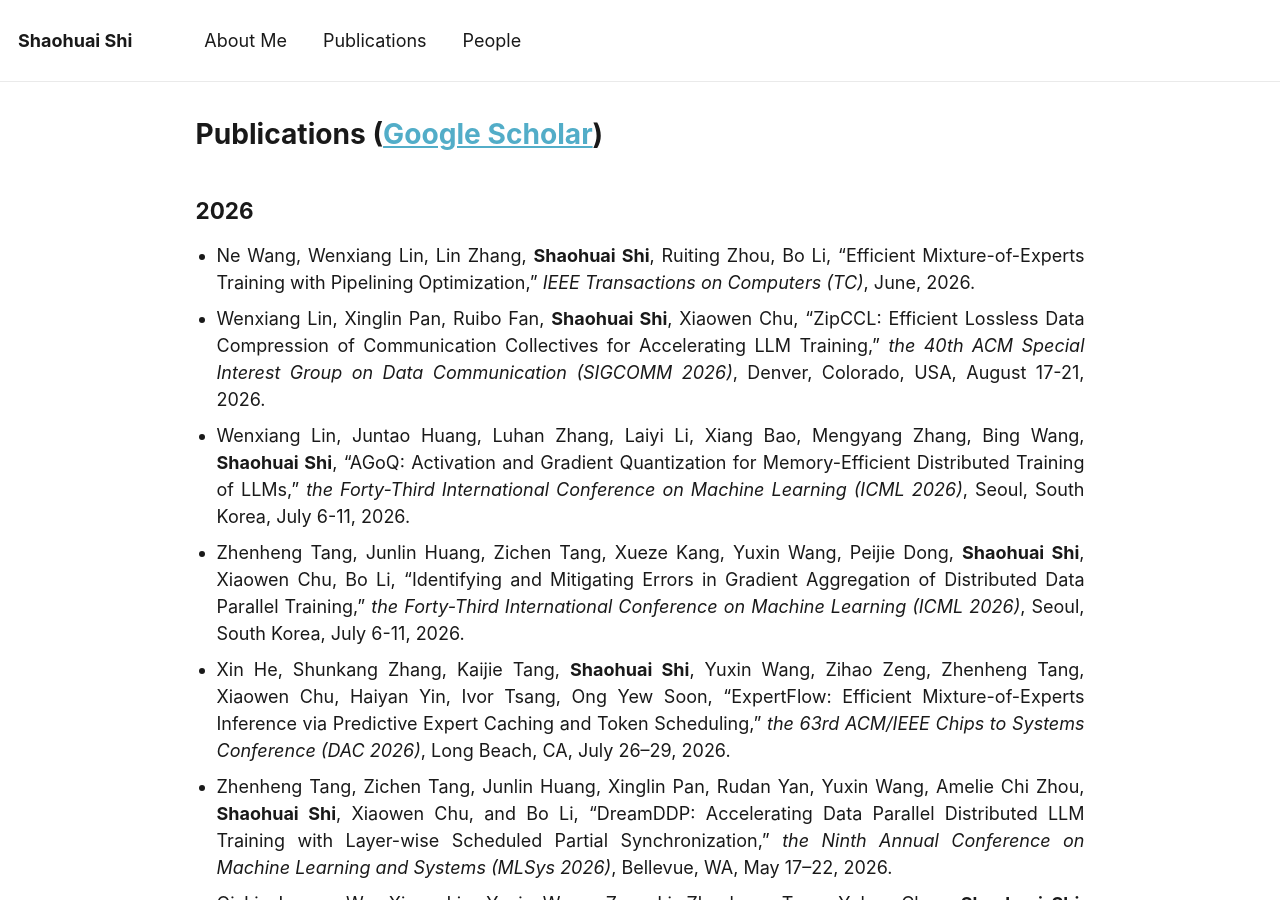
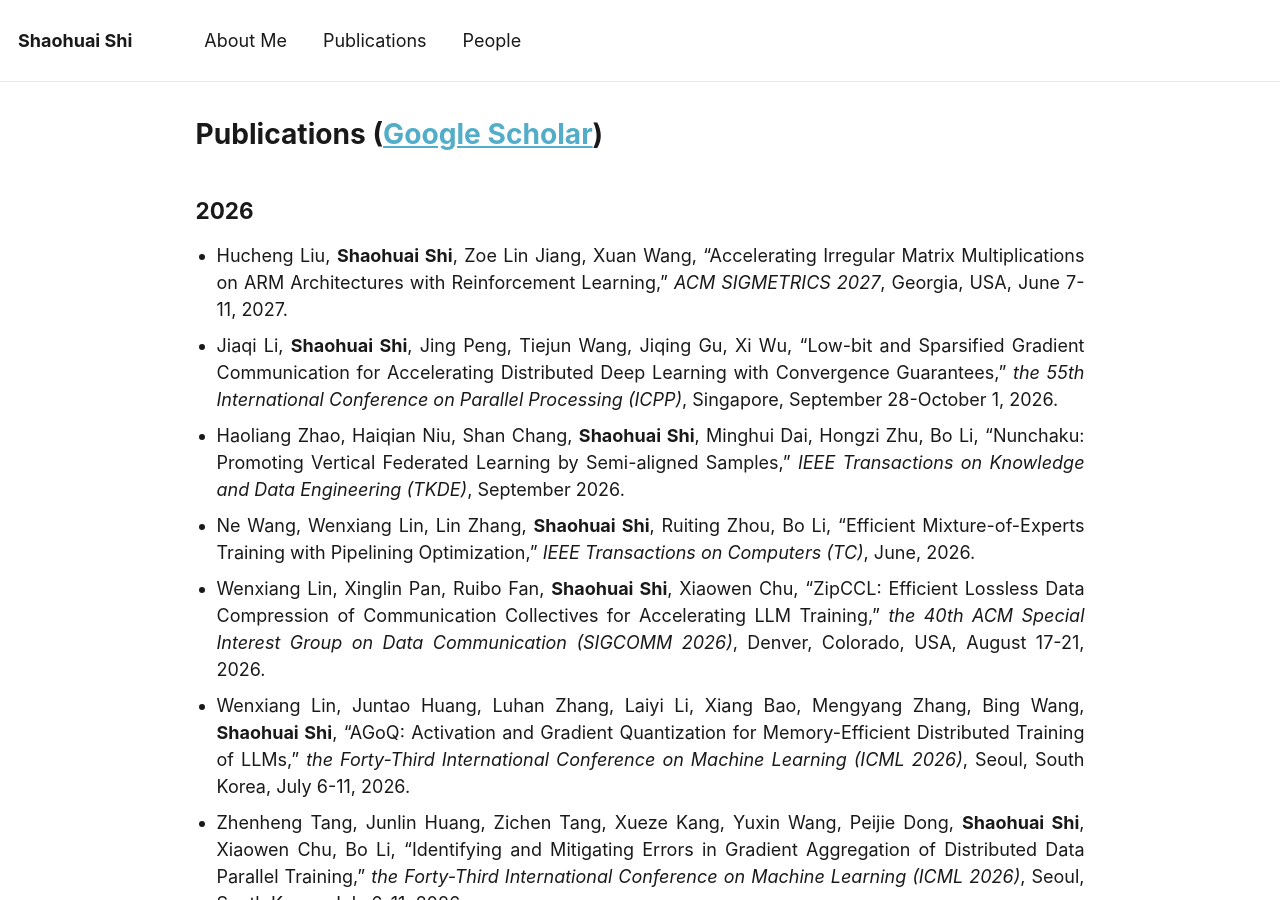
Before and after one commit to shaohuais/shaohuais.github.io, a Jekyll site: the page built from _pages/publications.md, in a window 1280 px wide and 900 px high. Built offline with Jekyll 4.4.1, drawn with Linux system fonts in a browser that asks for light colours.

Commit message:
update publication list

```diff
--- a/_pages/publications.md
+++ b/_pages/publications.md
@@ -14,6 +14,9 @@ author_profile: false
 Publications ([Google Scholar](https://scholar.google.com/citations?user=Wr4B6fQAAAAJ&hl=en))
 ======
 ## 2026
+- Hucheng Liu, **Shaohuai Shi**, Zoe Lin Jiang, Xuan Wang, "Accelerating Irregular Matrix Multiplications on ARM Architectures with Reinforcement Learning," *ACM SIGMETRICS 2027*, Georgia, USA, June 7-11, 2027.
+- Jiaqi Li, **Shaohuai Shi**, Jing Peng, Tiejun Wang, Jiqing Gu, Xi Wu, "Low-bit and Sparsified Gradient Communication for Accelerating Distributed Deep Learning with Convergence Guarantees," *the 55th International Conference on Parallel Processing (ICPP)*, Singapore, September 28-October 1, 2026.
+- Haoliang Zhao, Haiqian Niu, Shan Chang, **Shaohuai Shi**, Minghui Dai, Hongzi Zhu, Bo Li, "Nunchaku: Promoting Vertical Federated Learning by Semi-aligned Samples," *IEEE Transactions on Knowledge and Data Engineering (TKDE)*, September 2026.
 - Ne Wang, Wenxiang Lin, Lin Zhang, **Shaohuai Shi**, Ruiting Zhou, Bo Li, "Efficient Mixture-of-Experts Training with Pipelining Optimization," *IEEE Transactions on Computers (TC)*, June, 2026.
 - Wenxiang Lin, Xinglin Pan, Ruibo Fan, **Shaohuai Shi**, Xiaowen Chu, "ZipCCL: Efficient Lossless Data Compression of Communication Collectives for Accelerating LLM Training," *the 40th ACM Special Interest Group on Data Communication (SIGCOMM 2026)*, Denver, Colorado, USA, August 17-21, 2026.
 - Wenxiang Lin, Juntao Huang, Luhan Zhang, Laiyi Li, Xiang Bao, Mengyang Zhang, Bing Wang, **Shaohuai Shi**, "AGoQ: Activation and Gradient Quantization for Memory-Efficient Distributed Training of LLMs," *the Forty-Third International Conference on Machine Learning (ICML 2026)*, Seoul, South Korea, July 6-11, 2026.
```
